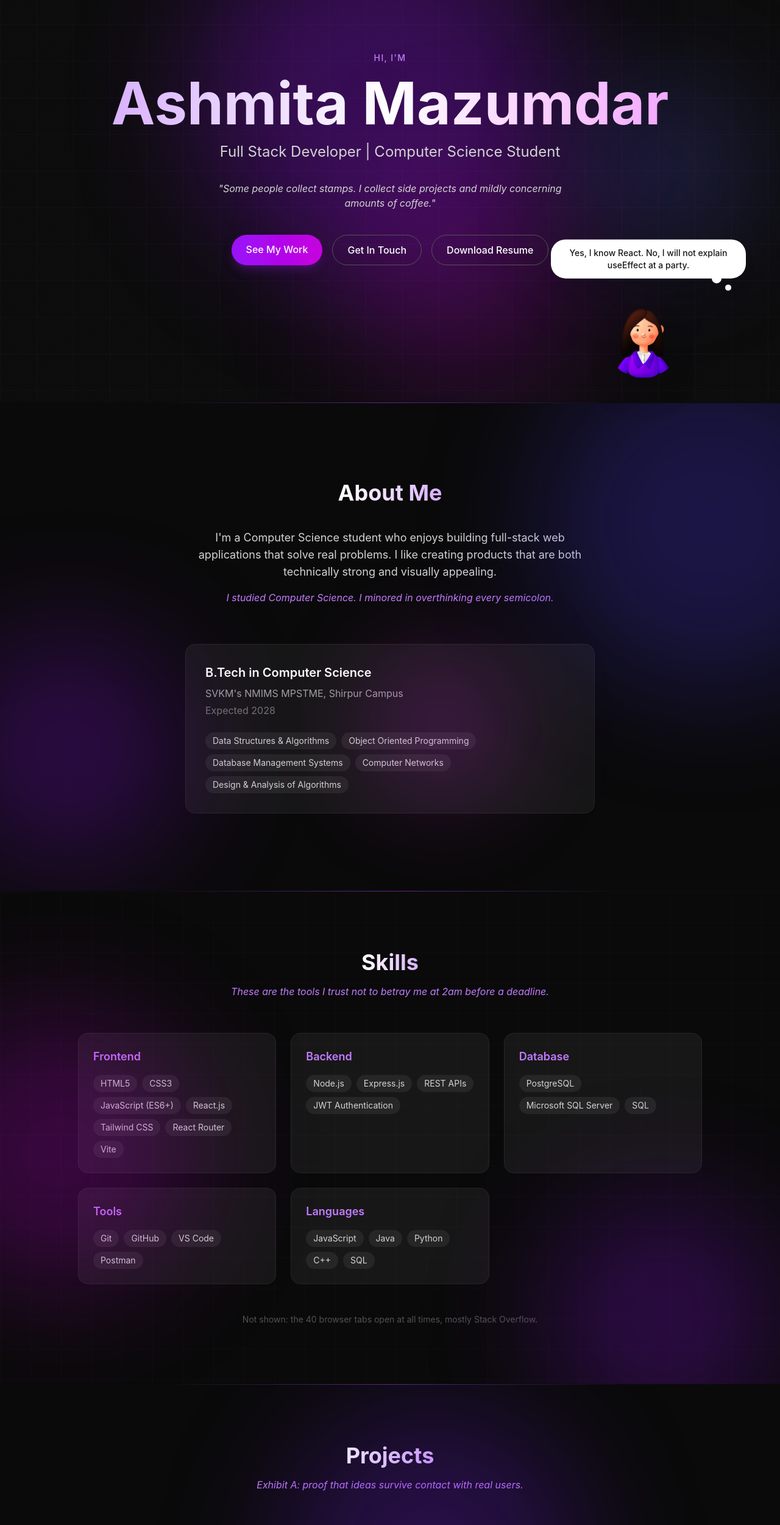
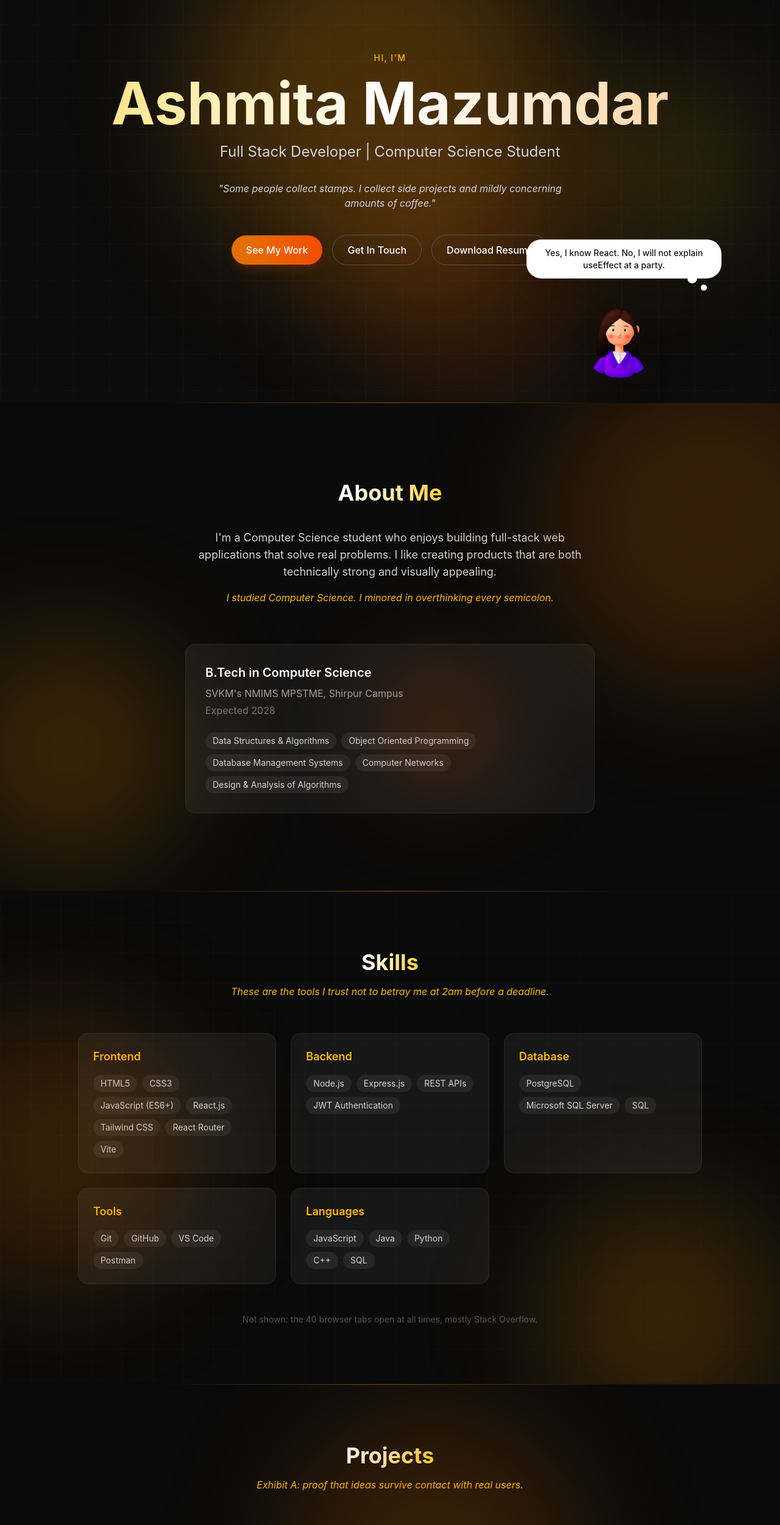
Before and after one commit to ashmita-dev/final_portfolio, a React (Vite) app: page / in a window 1280 px wide. Shown: the part 140-2641 px from the top of the page at 61% size. Built offline with nearby package versions, Linux system fonts and the light colour scheme.

Commit message:
Rebranded color palette from purple to amber/gold

```diff
--- a/src/components/CursorGlow.jsx
+++ b/src/components/CursorGlow.jsx
@@ -17,7 +17,7 @@ function CursorGlow() {
       className="fixed top-0 left-0 w-[500px] h-[500px] rounded-full pointer-events-none z-0"
       style={{
         background:
-          "radial-gradient(circle, rgba(168,85,247,0.15) 0%, rgba(168,85,247,0) 70%)",
+          "radial-gradient(circle, rgba(245,158,11,0.15) 0%, rgba(245,158,11,0) 70%)",
       }}
       animate={{
         x: position.x - 250,
--- a/src/components/Navbar.jsx
+++ b/src/components/Navbar.jsx
@@ -43,7 +43,7 @@ function Navbar() {
           <a
             key={link.label}
             href={link.href}
-            className="text-neutral-300 hover:text-purple-400 transition text-sm font-medium"
+            className="text-neutral-300 hover:text-amber-400 transition text-sm font-medium"
           >
             {link.label}
           </a>
@@ -55,10 +55,11 @@ function Navbar() {
           href={personalInfo.github}
           target="_blank"
           rel="noreferrer"
-          className="text-sm px-4 py-2 border border-neutral-600 hover:border-purple-400 transition rounded-full text-white block"
+          className="text-sm px-4 py-2 border border-neutral-600 hover:border-amber-400 transition rounded-full text-white block"
         >
           GitHub
         </MagneticButton>
+
         <span className="absolute top-full right-0 mt-2 text-xs text-neutral-400 whitespace-nowrap opacity-0 group-hover:opacity-100 transition pointer-events-none">
           where the commits actually live
         </span>
--- a/src/components/SectionDivider.jsx
+++ b/src/components/SectionDivider.jsx
@@ -8,7 +8,7 @@ function SectionDivider() {
         whileInView={{ width: "60%", opacity: 1 }}
         viewport={{ once: true }}
         transition={{ duration: 1, ease: "easeOut" }}
-        className="h-px bg-gradient-to-r from-transparent via-purple-500/50 to-transparent"
+        className="h-px bg-gradient-to-r from-transparent via-amber-500/50 to-transparent"
       />
     </div>
   );
--- a/src/sections/About.jsx
+++ b/src/sections/About.jsx
@@ -4,16 +4,16 @@ import { about } from "../data/portfolioData";
 function About() {
   return (
     <section id="about" className="min-h-screen bg-neutral-950 flex flex-col items-center justify-center px-6 py-24 relative overflow-hidden">
-      <div className="absolute inset-0 bg-[radial-gradient(ellipse_at_bottom_left,_var(--tw-gradient-stops))] from-indigo-900/30 via-neutral-950 to-neutral-950" />
-      <div className="absolute w-[550px] h-[550px] bg-indigo-600/25 rounded-full blur-[100px] -top-20 -right-40" />
-      <div className="absolute w-96 h-96 bg-purple-600/25 rounded-full blur-[100px] bottom-10 -left-20" />
-      <div className="absolute w-64 h-64 bg-fuchsia-500/20 rounded-full blur-[80px] top-1/2 right-1/3" />
+      <div className="absolute inset-0 bg-[radial-gradient(ellipse_at_bottom_left,_var(--tw-gradient-stops))] from-amber-900/20 via-neutral-950 to-neutral-950" />
+      <div className="absolute w-[550px] h-[550px] bg-amber-600/20 rounded-full blur-[100px] -top-20 -right-40" />
+      <div className="absolute w-96 h-96 bg-amber-500/20 rounded-full blur-[100px] bottom-10 -left-20" />
+      <div className="absolute w-64 h-64 bg-orange-500/15 rounded-full blur-[80px] top-1/2 right-1/3" />
       <motion.h2
         initial={{ opacity: 0, y: 20 }}
         whileInView={{ opacity: 1, y: 0 }}
         viewport={{ once: true }}
         transition={{ duration: 0.6 }}
-        className="text-4xl font-bold mb-10 bg-gradient-to-r from-white to-purple-300 bg-clip-text text-transparent"
+        className="text-4xl font-bold mb-10 bg-gradient-to-r from-white to-amber-300 bg-clip-text text-transparent"
       >
         About Me
       </motion.h2>
@@ -33,7 +33,7 @@ function About() {
         whileInView={{ opacity: 1, x: 0 }}
         viewport={{ once: true }}
         transition={{ duration: 0.7, delay: 0.1, ease: "easeOut" }}
-        className="max-w-2xl text-purple-400 italic text-center mb-16"
+        className="max-w-2xl text-amber-400 italic text-center mb-16"
       >
         {about.wittyLine}
       </motion.p>
--- a/src/sections/Hero.jsx
+++ b/src/sections/Hero.jsx
@@ -18,17 +18,17 @@ function Hero() {
       ref={ref}
       className="min-h-screen bg-neutral-950 flex flex-col items-center justify-center text-center px-6 relative overflow-hidden"
     >
-      <div className="absolute inset-0 bg-[radial-gradient(ellipse_at_top,_var(--tw-gradient-stops))] from-purple-900/40 via-neutral-950 to-neutral-950" />
+      <div className="absolute inset-0 bg-[radial-gradient(ellipse_at_top,_var(--tw-gradient-stops))] from-amber-900/25 via-neutral-950 to-neutral-950" />
 
       <motion.div
         style={{ y: glowY }}
-        className="absolute w-[600px] h-[600px] bg-purple-600/30 rounded-full blur-[100px] top-0 left-1/4"
+        className="absolute w-[600px] h-[600px] bg-amber-500/25 rounded-full blur-[100px] top-0 left-1/4"
       />
-      <div className="absolute w-[400px] h-[400px] bg-fuchsia-600/20 rounded-full blur-[100px] bottom-0 right-1/4" />
-      <div className="absolute w-[300px] h-[300px] bg-indigo-500/20 rounded-full blur-[90px] top-1/3 right-10" />
+      <div className="absolute w-[400px] h-[400px] bg-orange-500/15 rounded-full blur-[100px] bottom-0 right-1/4" />
+      <div className="absolute w-[300px] h-[300px] bg-amber-400/15 rounded-full blur-[90px] top-1/3 right-10" />
 
       <div className="absolute inset-0 opacity-[0.15]" style={{
-        backgroundImage: "linear-gradient(rgba(168,85,247,0.3) 1px, transparent 1px), linear-gradient(90deg, rgba(168,85,247,0.3) 1px, transparent 1px)",
+        backgroundImage: "linear-gradient(rgba(245,158,11,0.25) 1px, transparent 1px), linear-gradient(90deg, rgba(245,158,11,0.25) 1px, transparent 1px)",
         backgroundSize: "60px 60px"
       }} />
 
@@ -36,7 +36,7 @@ function Hero() {
         initial={{ opacity: 0, y: 10 }}
         animate={{ opacity: 1, y: 0 }}
         transition={{ duration: 0.6 }}
-        className="relative text-purple-400 font-medium mb-4 tracking-widest uppercase text-sm"
+        className="relative text-amber-400 font-medium mb-4 tracking-widest uppercase text-sm"
       >
         Hi, I'm
       </motion.p>
@@ -45,7 +45,7 @@ function Hero() {
         initial={{ opacity: 0, y: 20 }}
         animate={{ opacity: 1, y: 0 }}
         transition={{ duration: 0.7, delay: 0.15 }}
-        className="relative text-6xl md:text-8xl font-bold mb-4 bg-gradient-to-r from-purple-300 via-white to-fuchsia-300 bg-clip-text text-transparent"
+        className="relative text-4xl sm:text-5xl md:text-8xl font-bold mb-4 bg-gradient-to-r from-amber-200 via-white to-orange-200 bg-clip-text text-transparent px-2"
       >
         {personalInfo.name}
       </motion.h1>
@@ -72,17 +72,17 @@ function Hero() {
         initial={{ opacity: 0 }}
         animate={{ opacity: 1 }}
         transition={{ duration: 0.8, delay: 0.7 }}
-        className="relative flex flex-wrap justify-center gap-4"
+        className="relative flex flex-col sm:flex-row flex-wrap justify-center items-center gap-3 sm:gap-4 w-full px-4"
       >
         <MagneticButton
           href="#projects"
-          className="px-6 py-3 bg-gradient-to-r from-purple-600 to-fuchsia-600 hover:from-purple-500 hover:to-fuchsia-500 transition rounded-full text-white font-medium inline-block shadow-lg shadow-purple-900/50"
+          className="px-6 py-3 bg-gradient-to-r from-amber-600 to-orange-600 hover:from-amber-500 hover:to-orange-500 transition rounded-full text-white font-medium inline-block shadow-lg shadow-amber-900/40"
         >
           See My Work
         </MagneticButton>
         <MagneticButton
           href="#contact"
-          className="px-6 py-3 border border-neutral-600 hover:border-purple-400 transition rounded-full text-white font-medium inline-block"
+          className="px-6 py-3 border border-neutral-600 hover:border-amber-400 transition rounded-full text-white font-medium inline-block"
         >
           Get In Touch
         </MagneticButton>
@@ -90,7 +90,7 @@ function Hero() {
           href={personalInfo.resume}
           target="_blank"
           rel="noreferrer"
-          className="px-6 py-3 border border-neutral-600 hover:border-purple-400 transition rounded-full text-white font-medium inline-block"
+          className="px-6 py-3 border border-neutral-600 hover:border-amber-400 transition rounded-full text-white font-medium inline-block"
         >
           Download Resume
         </MagneticButton>
--- a/src/sections/Projects.jsx
+++ b/src/sections/Projects.jsx
@@ -4,15 +4,15 @@ import { projects } from "../data/portfolioData";
 function Projects() {
   return (
     <section id="projects" className="min-h-screen bg-neutral-950 flex flex-col items-center justify-center px-6 py-24 relative overflow-hidden">
-      <div className="absolute inset-0 bg-[radial-gradient(ellipse_at_left,_var(--tw-gradient-stops))] from-violet-900/30 via-neutral-950 to-neutral-950" />
-      <div className="absolute w-[500px] h-[500px] bg-violet-600/25 rounded-full blur-[100px] top-10 right-1/4" />
-      <div className="absolute w-72 h-72 bg-indigo-600/25 rounded-full blur-[100px] bottom-0 left-10" />
+      <div className="absolute inset-0 bg-[radial-gradient(ellipse_at_left,_var(--tw-gradient-stops))] from-amber-900/20 via-neutral-950 to-neutral-950" />
+      <div className="absolute w-[500px] h-[500px] bg-amber-600/20 rounded-full blur-[100px] top-10 right-1/4" />
+      <div className="absolute w-72 h-72 bg-amber-500/20 rounded-full blur-[100px] bottom-0 left-10" />
       <motion.h2
         initial={{ opacity: 0, y: 20 }}
         whileInView={{ opacity: 1, y: 0 }}
         viewport={{ once: true }}
         transition={{ duration: 0.6 }}
-        className="text-4xl font-bold mb-4 bg-gradient-to-r from-white to-purple-300 bg-clip-text text-transparent"
+        className="text-4xl font-bold mb-4 bg-gradient-to-r from-white to-amber-300 bg-clip-text text-transparent"
       >
         Projects
       </motion.h2>
@@ -22,7 +22,7 @@ function Projects() {
         whileInView={{ opacity: 1 }}
         viewport={{ once: true }}
         transition={{ duration: 0.6, delay: 0.1 }}
-        className="text-purple-400 italic mb-14 text-center max-w-xl"
+        className="text-amber-400 italic mb-14 text-center max-w-xl"
       >
         Exhibit A: proof that ideas survive contact with real users.
       </motion.p>
@@ -36,12 +36,12 @@ function Projects() {
             viewport={{ once: true }}
             transition={{ duration: 0.7, ease: "easeOut" }}
             className={`bg-neutral-900 border rounded-2xl p-8 ${
-              project.flagship ? "border-purple-500" : "border-neutral-800"
+              project.flagship ? "border-amber-500" : "border-neutral-800"
             }`}
           >
             <div className="flex flex-wrap gap-2 mb-4">
               {project.flagship && (
-                <span className="text-xs uppercase tracking-wide bg-purple-600 text-white px-3 py-1 rounded-full inline-block">
+                <span className="text-xs uppercase tracking-wide bg-amber-600 text-white px-3 py-1 rounded-full inline-block">
                   Flagship Project
                 </span>
               )}
@@ -62,7 +62,7 @@ function Projects() {
               {project.description}
             </p>
 
-            <p className="text-purple-400 italic mb-6">
+            <p className="text-amber-400 italic mb-6">
               {project.wittyLine}
             </p>
 
@@ -83,7 +83,7 @@ function Projects() {
                   href={project.liveLink}
                   target="_blank"
                   rel="noreferrer"
-                  className="px-5 py-2 bg-purple-600 hover:bg-purple-500 transition rounded-full text-white text-sm font-medium"
+                  className="px-5 py-2 bg-amber-600 hover:bg-amber-500 transition rounded-full text-white text-sm font-medium"
                 >
                   Live Demo
                 </a>
@@ -93,7 +93,7 @@ function Projects() {
                 href={project.githubLink}
                 target="_blank"
                 rel="noreferrer"
-                className="px-5 py-2 border border-neutral-600 hover:border-purple-400 transition rounded-full text-white text-sm font-medium"
+                className="px-5 py-2 border border-neutral-600 hover:border-amber-400 transition rounded-full text-white text-sm font-medium"
               >
                 GitHub
               </a>
--- a/src/sections/Skills.jsx
+++ b/src/sections/Skills.jsx
@@ -12,11 +12,11 @@ const categories = [
 function Skills() {
   return (
     <section id="skills" className="min-h-screen bg-neutral-950 flex flex-col items-center justify-center px-6 py-24 relative overflow-hidden">
-      <div className="absolute inset-0 bg-[radial-gradient(ellipse_at_top_right,_var(--tw-gradient-stops))] from-fuchsia-900/30 via-neutral-950 to-neutral-950" />
-      <div className="absolute w-[450px] h-[450px] bg-fuchsia-600/25 rounded-full blur-[100px] top-1/4 -left-32" />
-      <div className="absolute w-96 h-96 bg-purple-600/25 rounded-full blur-[100px] -bottom-20 right-0" />
+      <div className="absolute inset-0 bg-[radial-gradient(ellipse_at_top_right,_var(--tw-gradient-stops))] from-amber-900/20 via-neutral-950 to-neutral-950" />
+      <div className="absolute w-[450px] h-[450px] bg-amber-600/20 rounded-full blur-[100px] top-1/4 -left-32" />
+      <div className="absolute w-96 h-96 bg-amber-500/20 rounded-full blur-[100px] -bottom-20 right-0" />
       <div className="absolute inset-0 opacity-[0.1]" style={{
-        backgroundImage: "linear-gradient(rgba(217,70,239,0.3) 1px, transparent 1px), linear-gradient(90deg, rgba(217,70,239,0.3) 1px, transparent 1px)",
+        backgroundImage: "linear-gradient(rgba(245,158,11,0.25) 1px, transparent 1px), linear-gradient(90deg, rgba(245,158,11,0.25) 1px, transparent 1px)",
         backgroundSize: "50px 50px"
       }} />
       <motion.h2
@@ -24,7 +24,7 @@ function Skills() {
         whileInView={{ opacity: 1, y: 0 }}
         viewport={{ once: true }}
         transition={{ duration: 0.6 }}
-        className="text-4xl font-bold mb-4 bg-gradient-to-r from-white to-purple-300 bg-clip-text text-transparent"
+        className="text-4xl font-bold mb-4 bg-gradient-to-r from-white to-amber-300 bg-clip-text text-transparent"
       >
         Skills
       </motion.h2>
@@ -34,7 +34,7 @@ function Skills() {
         whileInView={{ opacity: 1 }}
         viewport={{ once: true }}
         transition={{ duration: 0.6, delay: 0.1 }}
-        className="text-purple-400 italic mb-14 text-center max-w-xl"
+        className="text-amber-400 italic mb-14 text-center max-w-xl"
       >
         These are the tools I trust not to betray me at 2am before a deadline.
       </motion.p>
@@ -49,7 +49,7 @@ function Skills() {
             transition={{ duration: 0.6, delay: i * 0.15, ease: "easeOut" }}
             className="bg-neutral-900 border border-neutral-800 rounded-2xl p-6"
           >
-            <h3 className="text-lg font-semibold text-purple-400 mb-4">
+            <h3 className="text-lg font-semibold text-amber-400 mb-4">
               {category.label}
             </h3>
             <div className="flex flex-wrap gap-2">
```
Also changed, not shown: src/components/Avatar.jsx (+21 -4 lines), src/sections/Contact.jsx (+9 -9 lines).
